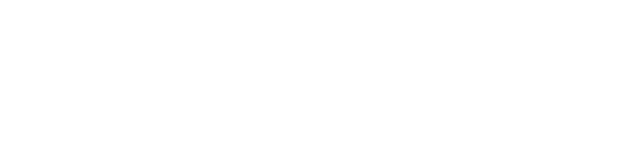
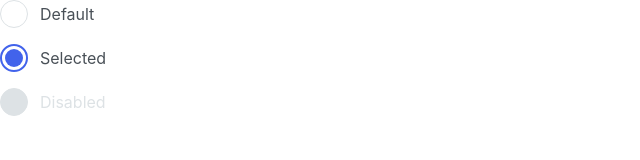
Before and after one commit to js-tasks-ru/htmlcss-20230227_veroncher, a website: page 07-lection5/02-radio/index.html in a window 1280 px wide. Shown: the whole page, without its empty margins (0-640 px from the left). Drawn offline with Linux system fonts and the light colour scheme.

Commit message:
add solution for dz7-radio

```diff
--- a/07-lection5/02-radio/index.html
+++ b/07-lection5/02-radio/index.html
@@ -1,11 +1,54 @@
 <!DOCTYPE html>
 <!-- Страница радио -->
 <html lang="ru">
-    <head>
-        <link rel="stylesheet" href="../../assets/css/main.css">
-        <link rel="stylesheet" href="./radio.css">
-    </head>
-    <body>
 
-    </body>
+<head>
+    <link rel="stylesheet" href="../../assets/css/main.css">
+    <link rel="stylesheet" href="./radio.css">
+</head>
+
+<body>
+    <div class="radio__list">
+        <label class="radio">
+            <input type="radio" class="radio__input" name="radio">
+            <div class="radio__state">
+                <div class="radio__control">
+                    <svg class="radio__icon" width="28" height="28" viewBox="0 0 28 28" fill="none"
+                        xmlns="http://www.w3.org/2000/svg">
+                        <rect x="1" y="1" width="26" height="26" rx="13" stroke="#4263EB" stroke-width="2" />
+                        <rect x="5" y="5" width="18" height="18" rx="9" fill="#4263EB" />
+                    </svg>
+                </div>
+                <div class="radio__label">Default</div>
+            </div>
+        </label>
+        <label class="radio">
+            <input type="radio" class="radio__input" name="radio" checked>
+            <div class="radio__state">
+                <div class="radio__control">
+                    <svg class="radio__icon" width="28" height="28" viewBox="0 0 28 28" fill="none"
+                        xmlns="http://www.w3.org/2000/svg">
+                        <rect x="1" y="1" width="26" height="26" rx="13" stroke="#4263EB" stroke-width="2" />
+                        <rect x="5" y="5" width="18" height="18" rx="9" fill="#4263EB" />
+                    </svg>
+                </div>
+                <div class="radio__label">Selected</div>
+            </div>
+        </label>
+        <label class="radio">
+            <input type="radio" class="radio__input" name="radio" disabled>
+            <div class="radio__state">
+                <div class="radio__control">
+                    <svg class="radio__icon" width="28" height="28" viewBox="0 0 28 28" fill="none"
+                        xmlns="http://www.w3.org/2000/svg">
+                        <rect x="1" y="1" width="26" height="26" rx="13" stroke="#4263EB" stroke-width="2" />
+                        <rect x="5" y="5" width="18" height="18" rx="9" fill="#4263EB" />
+                    </svg>
+                </div>
+                <div class="radio__label">Disabled</div>
+            </div>
+        </label>
+    </div>
+</body>
+
 </html>
--- a/07-lection5/02-radio/radio.css
+++ b/07-lection5/02-radio/radio.css
@@ -0,0 +1,72 @@
+.radio__list {
+    display: flex;
+    flex-direction: column;
+    gap: 16px;
+}
+
+.radio {
+    display: inline-block;
+    position: relative;
+}
+
+.radio__input {
+    position: absolute;
+    clip: rect(0, 0, 0, 0);
+}
+
+.radio__state {
+    display: flex;
+    align-items: center;
+    gap: 12px;
+    cursor: pointer;
+}
+
+.radio__control {
+    box-sizing: border-box;
+    border: 1px solid #DDE2E5;
+    border-radius: 14px;
+    width: 28px;
+    height: 28px;
+    display: flex;
+    align-items: center;
+    justify-content: center;
+}
+
+.radio__label {
+    font-family: 'Inter';
+    font-style: normal;
+    font-weight: 400;
+    font-size: 16px;
+    line-height: 24px;
+    color: #495057;
+    user-select: none;
+}
+
+.radio__icon {
+    display: none;
+}
+
+.radio__input:checked~.radio__state .radio__icon {
+    display: block;
+}
+
+.radio__input:checked~.radio__state .radio__control {
+    border: none;
+}
+
+.radio__input:focus~.radio__state .radio__label {
+    text-decoration: underline;
+}
+
+.radio__input:disabled~.radio__state .radio__control {
+    background: var(--grey-2);
+}
+
+.radio__input:disabled~.radio__state .radio__label {
+    color: var(--grey-2);
+    text-decoration: none;
+}
+
+.radio__input:disabled~.radio__state {
+    cursor: default;
+}
```
